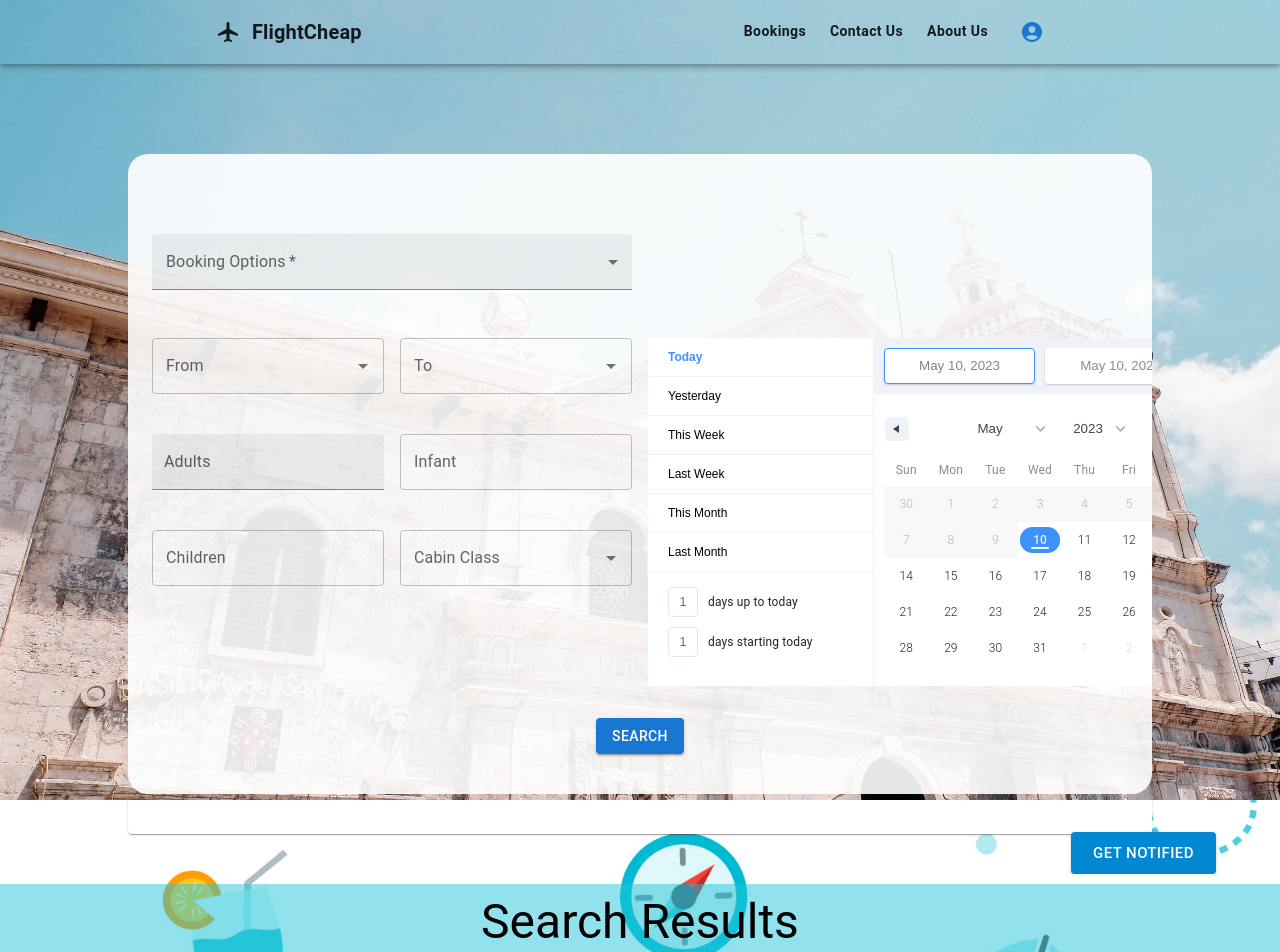
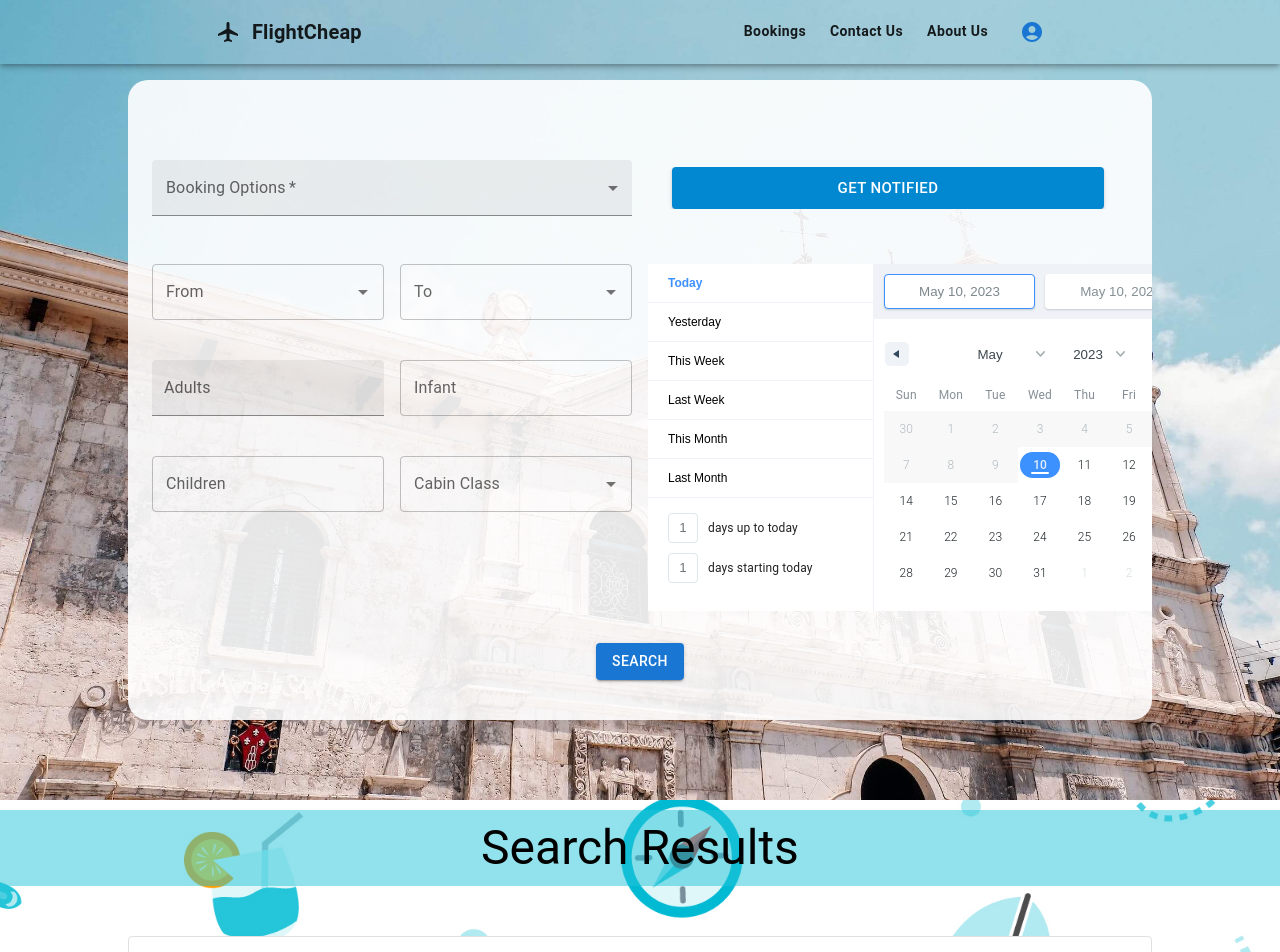
Before and after one commit to cedricp95/flight-cheap-react, a Next.js app: page / in a window 1280 px wide. Shown: the top 952 px of the page. Built offline with nearby package versions, Linux system fonts and the light colour scheme; no server answers; sample sign-in values are in the browser's storage.

Commit message:
dashboard: reposition modal button, make button full width

```diff
--- a/src/components/Modal.js
+++ b/src/components/Modal.js
@@ -142,21 +142,14 @@ function NotificationModal() {
   return (
     <>
       <Box component="section" sx={{ display: "flex", overflow: "hidden" }}>
-        <Container
-          sx={{
-            mt: 4,
-            position: "relative",
-            display: "flex",
-            flexDirection: "column",
-            alignItems: "end",
-          }}
-        >
+        <Container>
           <Button
             color="info"
             size="large"
             variant="contained"
             component="a"
             onClick={handleOpen}
+            fullWidth
           >
             Get Notified
           </Button>
--- a/src/components/SearchForm.js
+++ b/src/components/SearchForm.js
@@ -15,7 +15,8 @@ import {
 } from "@mui/material";
 
 import { DateRangePicker } from "react-date-range";
-import { LocalAirport } from "@mui/icons-material";
+
+import Modal from "./Modal";
 
 import "react-date-range/dist/styles.css"; // main style file
 import "react-date-range/dist/theme/default.css"; // theme css file
@@ -145,8 +146,15 @@ function SearchForm(props) {
   };
 
   return (
-    <Card sx={{ maxWidth: "80%", margin: "50px auto", marginTop: -90, backgroundColor: 'white' }}>
-      <Box component="section" sx={{ display: "flex", overflow: "hidden"}}>
+    <Card
+      sx={{
+        maxWidth: "80%",
+        margin: "50px auto",
+        marginTop: -90,
+        backgroundColor: "white",
+      }}
+    >
+      <Box component="section" sx={{ display: "flex", overflow: "hidden" }}>
         <Container
           sx={{
             mb: 5,
@@ -199,6 +207,10 @@ function SearchForm(props) {
               <Typography variant="h5" marked="center" component="h5">
                 Flight
               </Typography> */}
+
+              <FormControl fullWidth>
+                <Modal />
+              </FormControl>
             </Grid>
           </Grid>
 
--- a/src/pages/index.js
+++ b/src/pages/index.js
@@ -3,8 +3,6 @@ import Layout from "../components/layout/Layout";
 import BannerSection from "../components/BannerSection";
 import SearchForm from "../components/SearchForm";
 import SearchResults from "../components/SearchResults";
-
-import Modal from "../components/Modal";
 
 import { Box } from "@mui/material";
 
@@ -73,7 +71,6 @@ export default function Dashboard() {
             </div>
           </Carousel>
 
-          <Modal />
           <SearchForm setDataFlightSearch={setDataFlightSearch} />
           <SearchResults dataFlightSearch={dataFlightSearch} />
           <div style={{ width: "100%", height: "100px" }}></div>
```
